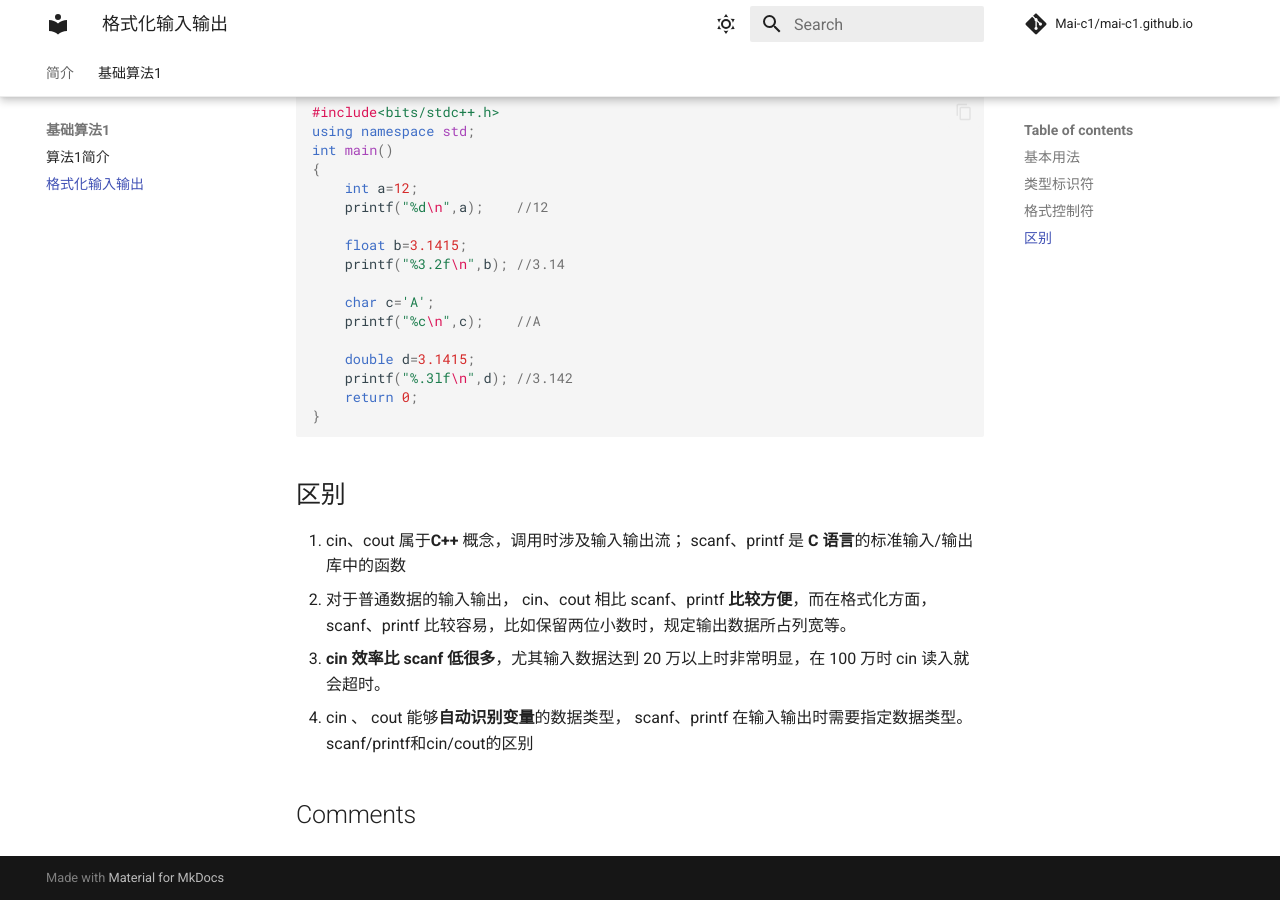
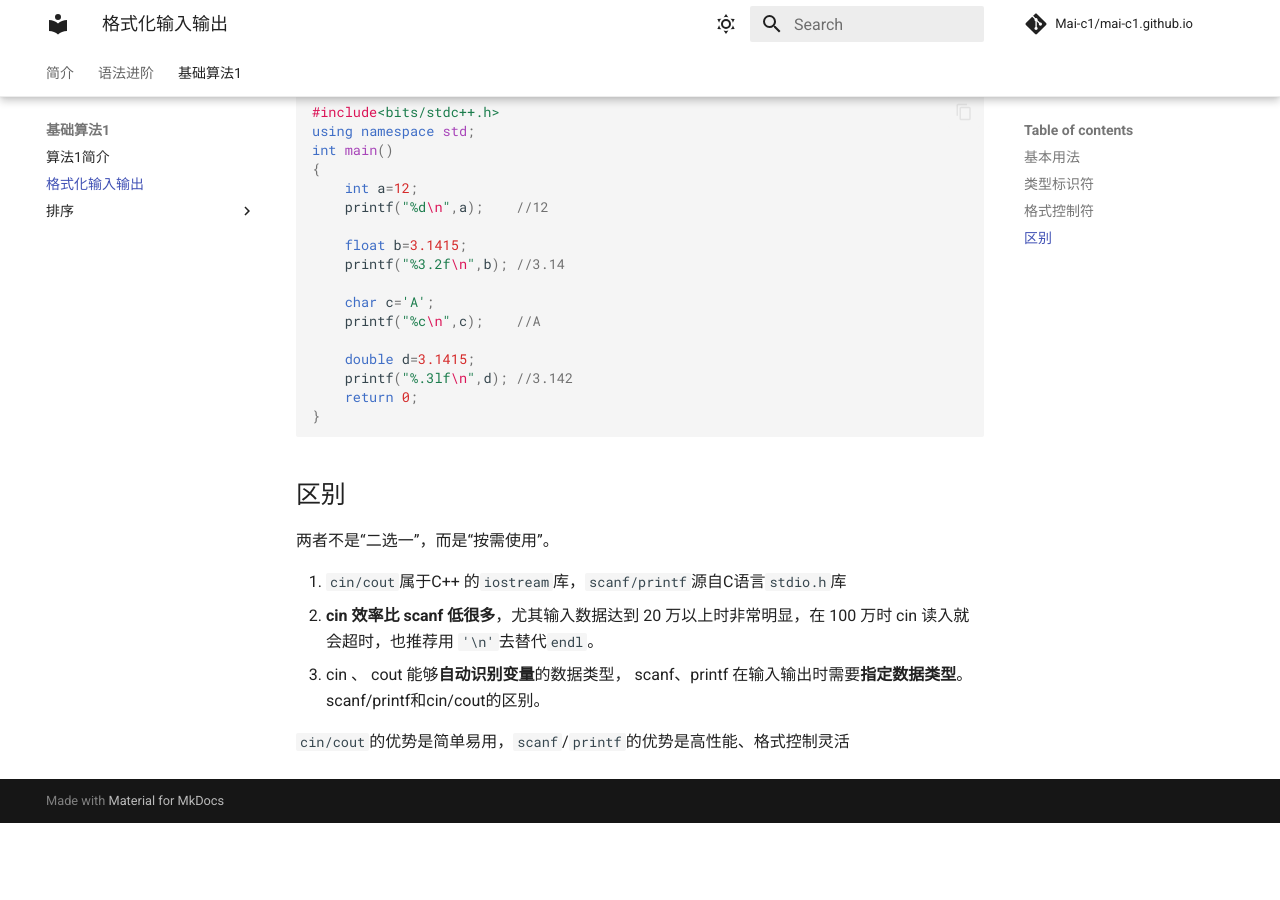
Before and after one commit to Mai-c1/mai-c1.github.io, an MkDocs documentation site: the page built from docs/基础算法1/格式化输入输出.md, in a window 1280 px wide and 900 px high, scrolled down 1910 px. Built offline with MkDocs 1.6.1 and Material for MkDocs 9.7.7, drawn with Linux system fonts in a browser that asks for light colours; comment, search, counter and statistics services are not loaded; after the commit the page ends 2733 px from its top, so only the background shows below that.

Commit message:
笔记更新，语法进阶:字符:陈彧

````diff
--- a/docs/基础算法1/格式化输入输出.md
+++ b/docs/基础算法1/格式化输入输出.md
@@ -56,7 +56,7 @@
 
 ## 格式控制符
 
-- printf的%d格式符应用：
+printf的%d格式符应用：
 
 | %d格式符 | 说明             |
 | :------- | :--------------- |
@@ -64,7 +64,7 @@
 | %-md     | 左对齐输出m位    |
 | %0md     | 位数不足m位时补0 |
 
-- printf的%f格式符应用：
+printf的%f格式符应用：
 
 | %f格式符           | 说明                                                   |
 | :----------------- | :----------------------------------------------------- |
@@ -93,9 +93,16 @@
 }
 ```
 
+
+
 ## 区别
 
-1. cin、cout 属于**C++** 概念，调用时涉及输入输出流； scanf、printf 是 **C 语言**的标准输入/输出库中的函数
-2. 对于普通数据的输入输出， cin、cout 相比 scanf、printf **比较方便**，而在格式化方面， scanf、printf 比较容易，比如保留两位小数时，规定输出数据所占列宽等。
-3. **cin 效率比 scanf 低很多**，尤其输入数据达到 20 万以上时非常明显，在 100 万时 cin 读入就会超时。
-4. cin 、 cout 能够**自动识别变量**的数据类型， scanf、printf 在输入输出时需要指定数据类型。scanf/printf和cin/cout的区别
+两者不是“二选一”，而是“按需使用”。
+
+1. `cin/cout`属于C++ 的`iostream`库，`scanf/printf`源自C语言`stdio.h`库
+2. **cin 效率比 scanf 低很多**，尤其输入数据达到 20 万以上时非常明显，在 100 万时 cin 读入就会超时，也推荐用 `'\n'`去替代`endl`。
+3. cin 、 cout 能够**自动识别变量**的数据类型， scanf、printf 在输入输出时需要**指定数据类型**。scanf/printf和cin/cout的区别。
+
+
+
+`cin/cout`的优势是简单易用，`scanf`/`printf`的优势是高性能、格式控制灵活
--- a/mkdocs.yml
+++ b/mkdocs.yml
@@ -1,8 +1,7 @@
-site_name: Mai Wiki
+site_name: 笔记百科
 site_url: https://Mai-c1.github.io
 repo_url: https://github.com/Mai-c1/mai-c1.github.io
 repo_name: Mai-c1/mai-c1.github.io
-edit_url: https://github.com/Mai-c1/mai-c1.github.io/edit/main/docs/
 theme:
   name: material
   custom_dir: overrides
@@ -26,7 +25,6 @@
         icon: material/weather-night
         name: Switch to dark mode
   features:
-    - edit_page_button  # 强制显示编辑按钮（部分主题默认隐藏）
     - minify
     - navigation.tabs
     - navigation.tabs.sticky
@@ -36,14 +34,25 @@
 nav:
   - '简介':
       - 'Getting Started': index.md
+  - '语法进阶':
+      - '简介': 语法进阶/index.md
+      - '字符': 语法进阶/字符.md
   - '基础算法1':
       - '算法1简介': 基础算法1/index.md
       - '格式化输入输出': 基础算法1/格式化输入输出.md
+      - '排序':
+          - '排序简介': 基础算法1/排序简介.md
 
 # 启用 markdown extensions
 markdown_extensions:
+  - pymdownx.arithmatex:
+        generic: true
   - pymdownx.superfences:
       custom_fences:
         - name: "mermaid"
           class: "mermaid"
           format: !!python/name:pymdownx.superfences.fence_code_format
+extra_javascript:
+  - javascripts/mathjax.js
+  - https://polyfill.io/v3/polyfill.min.js?features=es6
+  - https://unpkg.com/mathjax@3/es5/tex-mml-chtml.js
--- a/overrides/partials/comments.html
+++ b/overrides/partials/comments.html
@@ -1,4 +1,4 @@
-<h2 id="__comments">{{ lang.t("meta.comments") }}</h2>
+
 
 <!-- 同步Giscus主题与页面主题（亮色/暗色模式） -->
 <script>
````
Also changed, not shown: docs/index.md (+0 -4 lines), docs/mathjax.js (added, +19 -0 lines), docs/基础算法1/index.md (+19 -2 lines), docs/基础算法1/排序简介.md (added, +22 -0 lines), docs/语法进阶/index.md (added, +3 -0 lines), docs/语法进阶/字符.md (added, +25 -0 lines), docs/语法进阶/assets/599aecb2b979ee55e1fb80164fd2a4d.jpg (added).
